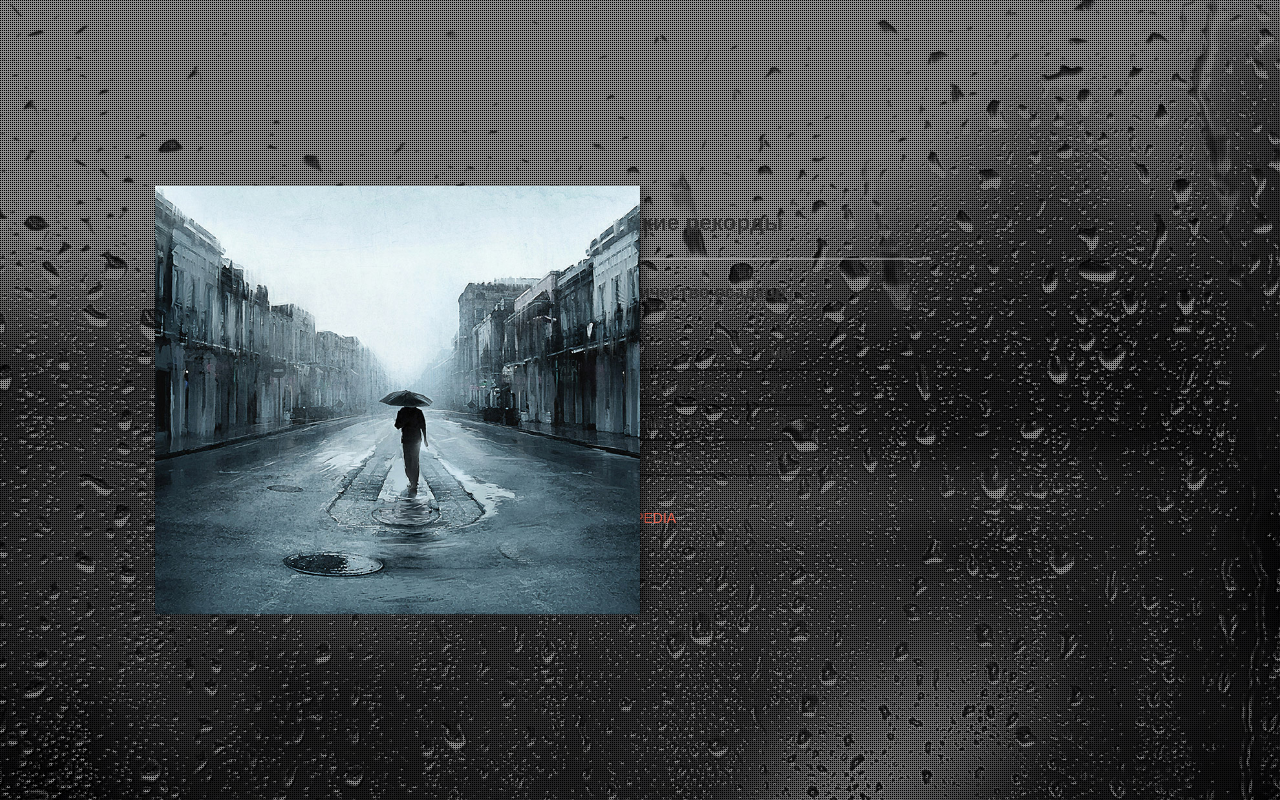
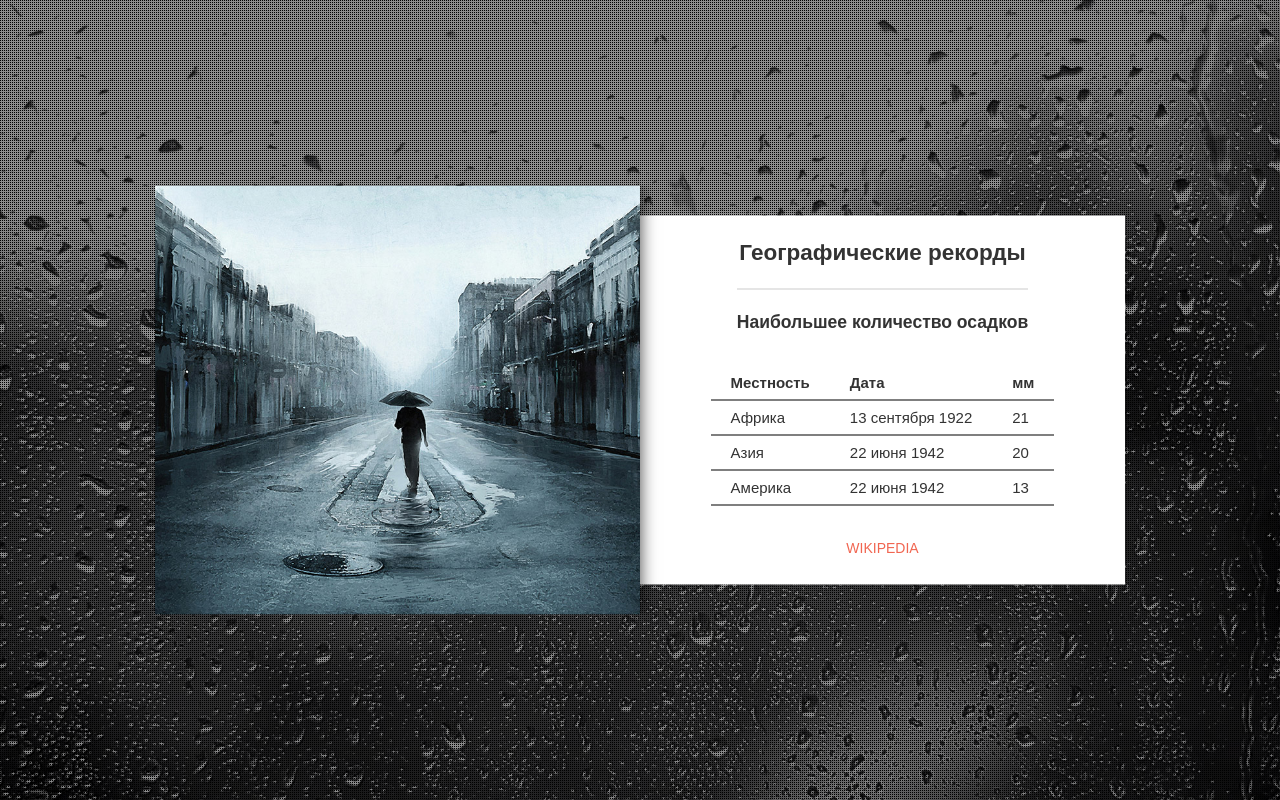
Before and after one commit to silverghost63/lesson1, a plain HTML site: page index.html in a window 1280 px wide. Drawn offline with Linux system fonts and the light colour scheme.

Commit message:
Revert "travis status error test"
This reverts commit 20d3c264a8fcd190f138c30c963df04454b223da.

```diff
--- a/index.html
+++ b/index.html
@@ -23,7 +23,7 @@
 				<div class="container__image-wrap">
 					<img class="container__image-wrap--image" src="./images/rain.jpg" alt="Background" />
 				</div>
-				<div clas s="container__description">
+				<div class="container__description">
 					<h1 class="container__title">Географические рекорды</h1>
 					<hr class="container__delimiter" />
 					<h3>Наибольшее количество осадков</h3>
```
